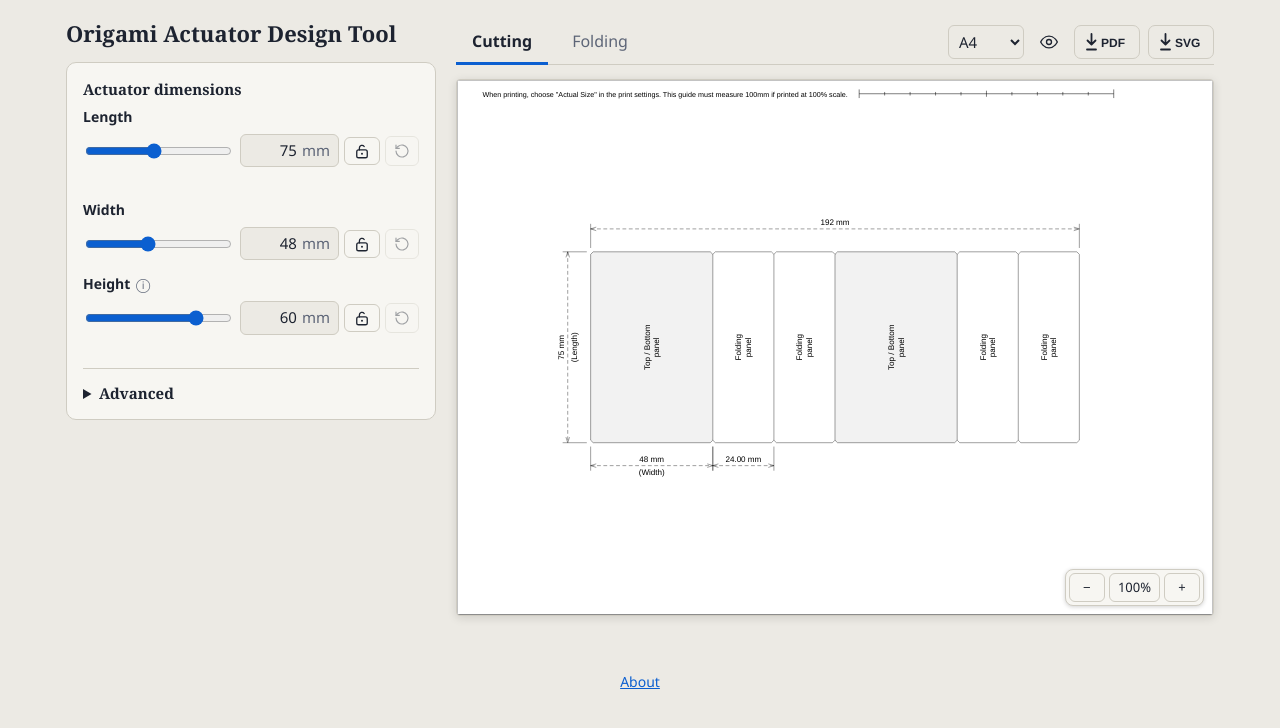
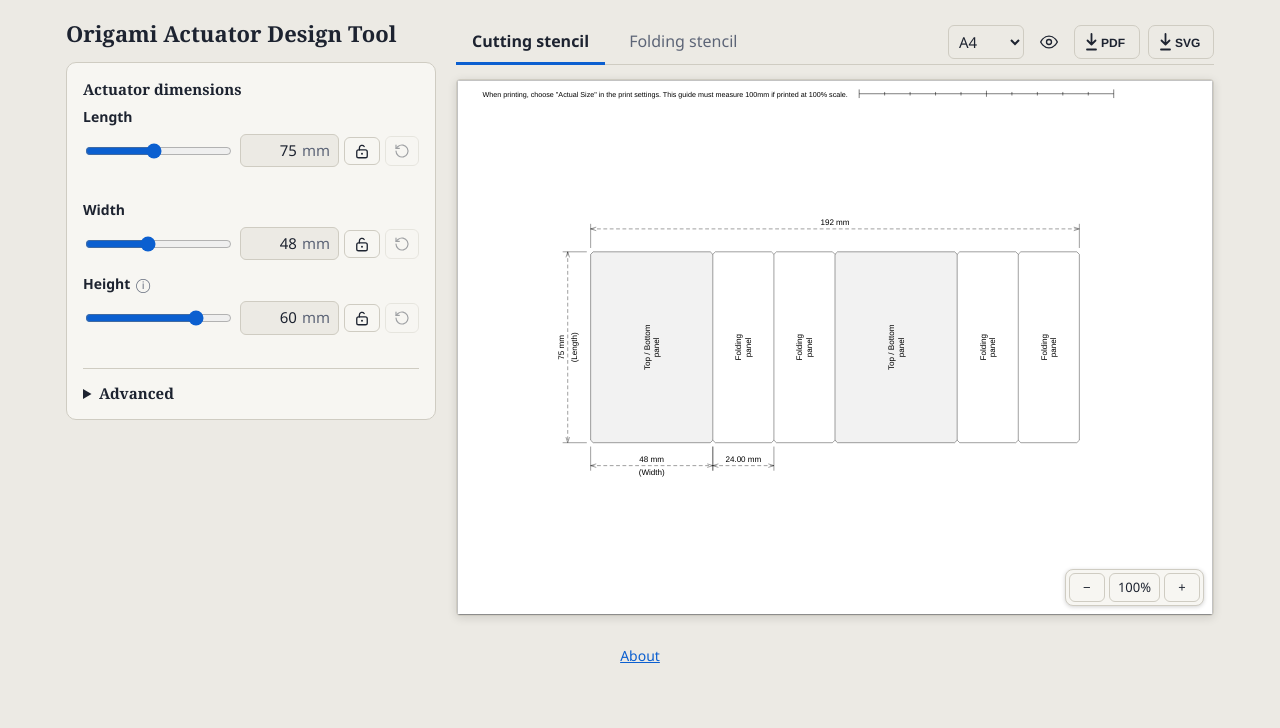
Before and after one commit to shtarbanov/origami-box-actuator, a plain HTML site: page index.html in a window 1280 px wide. Drawn offline with nearby package versions, Linux system fonts and the light colour scheme.

```diff
--- a/index.html
+++ b/index.html
@@ -11,9 +11,11 @@
 @media (prefers-color-scheme:dark){:root:not([data-theme="light"]){--bg:#14171d;--panel:#1d212a;--ink:#e8e9ee;--mute:#9aa1b2;--line:#323846;--acc:#6aa3ff;--accfg:#0c1220;--warn:#ff8f78}}
 :root[data-theme="dark"]{--bg:#14171d;--panel:#1d212a;--ink:#e8e9ee;--mute:#9aa1b2;--line:#323846;--acc:#6aa3ff;--accfg:#0c1220;--warn:#ff8f78}
 html{scroll-padding-top:env(safe-area-inset-top,0px)}
+html,body{overscroll-behavior:none}
+.sheet{overscroll-behavior:contain}
 *{box-sizing:border-box}
 body{margin:0;background:var(--bg);color:var(--ink);font:15px/1.45 "Avenir Next","Segoe UI",system-ui,sans-serif}
-.wrap{max-width:1180px;margin:0 auto;padding:20px 16px 40px;display:grid;grid-template-columns:370px minmax(0,1fr);gap:20px}
+.wrap{max-width:1180px;margin:0 auto;padding:20px 16px 0;display:grid;grid-template-columns:370px minmax(0,1fr);gap:20px}
 @media(max-width:820px){.wrap{grid-template-columns:1fr}}
 h1{font:600 22px/1.2 Georgia,"Iowan Old Style",serif;margin:0 0 16px}
 .sub{color:var(--mute);margin:0 0 16px;font-size:14px}
@@ -66,7 +68,7 @@ details.grp[open] summary{margin-bottom:8px}
 .sheet.zoomed{touch-action:none}
 .zc{position:absolute;right:10px;bottom:10px;display:flex;gap:4px;padding:3px;background:var(--panel);border:1px solid var(--line);border-radius:8px;box-shadow:0 1px 4px rgba(0,0,0,.18)}
 .zc .rst{min-width:36px;font-variant-numeric:tabular-nums}
-.ft{max-width:1180px;margin:-16px auto 0;padding:0 16px 24px;text-align:center}
+.ft{max-width:1180px;margin:0 auto;padding:0 16px 8px;text-align:center;line-height:1.2}
 .lnk{border:0;background:transparent;color:var(--acc);font:inherit;font-size:14px;cursor:pointer;padding:2px 0;text-decoration:underline}
 dialog.about{width:min(640px,calc(100% - 24px));max-height:calc(100% - 48px);border:1px solid var(--line);border-radius:10px;background:var(--panel);color:var(--ink);padding:0;overflow:hidden}
 dialog.about[open]{display:flex;flex-direction:column}
@@ -99,8 +101,8 @@ dialog.about::backdrop{background:rgba(0,0,0,.45)}
  </section>
  <section>
   <div class="tabs">
-   <button class="tab" role="tab" data-pg="1" aria-selected="true">Cutting</button>
-   <button class="tab" role="tab" data-pg="2" aria-selected="false">Folding</button>
+   <button class="tab" role="tab" data-pg="1" aria-selected="true">Cutting stencil</button>
+   <button class="tab" role="tab" data-pg="2" aria-selected="false">Folding stencil</button>
    <span class="sp"></span>
    <select id="paper" aria-label="Paper size (landscape)" title="Paper size (landscape)"><option>A4</option><option>Letter</option><option>A3</option></select>
    <button class="eye" id="scaleguide" type="button" aria-pressed="true" aria-label="Scale guide"></button>
@@ -318,7 +320,7 @@ function glideTo(cy){
 }
 const resetView=()=>{stopGlide();VIEW.z=1;VIEW.cx=.5;VIEW.cy=pageMid(page);applyView()};
 function previewSvg(){
- const [PW,PH]=PAPERS[P.paper],names=['','Cutting','Folding'];
+ const [PW,PH]=PAPERS[P.paper],names=['','Cutting stencil','Folding stencil'];
  const inner=n=>{const t=svg(P,n,'#000');return t.slice(t.indexOf('>')+1,t.lastIndexOf('</svg>'))};
  const pg=n=>`<g transform="translate(0 ${pageTop(n)*PH})"><text x="0" y="-2.5" font-family="Helvetica,Arial,sans-serif" font-size="5" fill="#6b6b6b">${names[n]}</text><rect x="0" y="0" width="${PW}" height="${PH}" fill="#fff" stroke="#8a8a8a" stroke-width="0.4"/>${inner(n)}${scaleGuideOn()?scaleGuideSvg(build(P,n).it,PW,PH):''}</g>`;
  return `<svg xmlns="http://www.w3.org/2000/svg" viewBox="0 0 ${PW} ${PH}">${pg(1)}${pg(2)}</svg>`;
```
